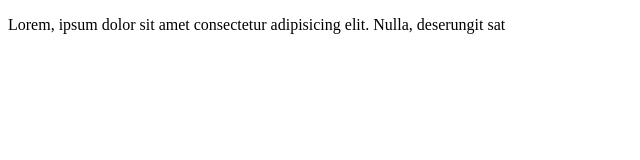
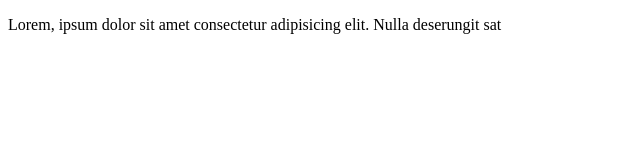
Before and after one commit to Keshie-s/test, a plain HTML site: page index.html in a window 1280 px wide. Shown: the full height of the page, 0-640 px from the left. Drawn offline with Linux system fonts and the light colour scheme.

Commit message:
my second tester commit

```diff
--- a/index.html
+++ b/index.html
@@ -6,6 +6,6 @@
     <title>Git Hub</title>
 </head>
 <body>
-    <p>Lorem, ipsum dolor sit amet consectetur adipisicing elit. Nulla, deserungit sat</p>
+    <p>Lorem, ipsum dolor sit amet consectetur adipisicing elit. Nulla deserungit sat</p>
 </body>
 </html>
```
